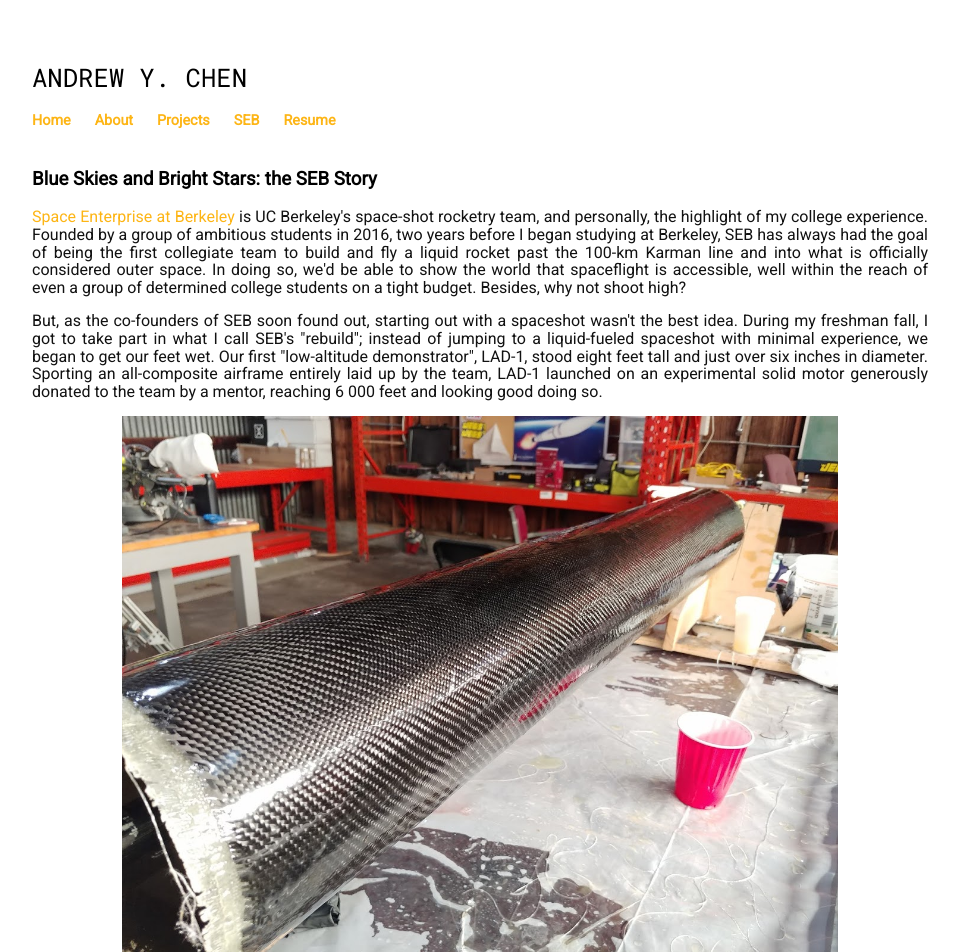
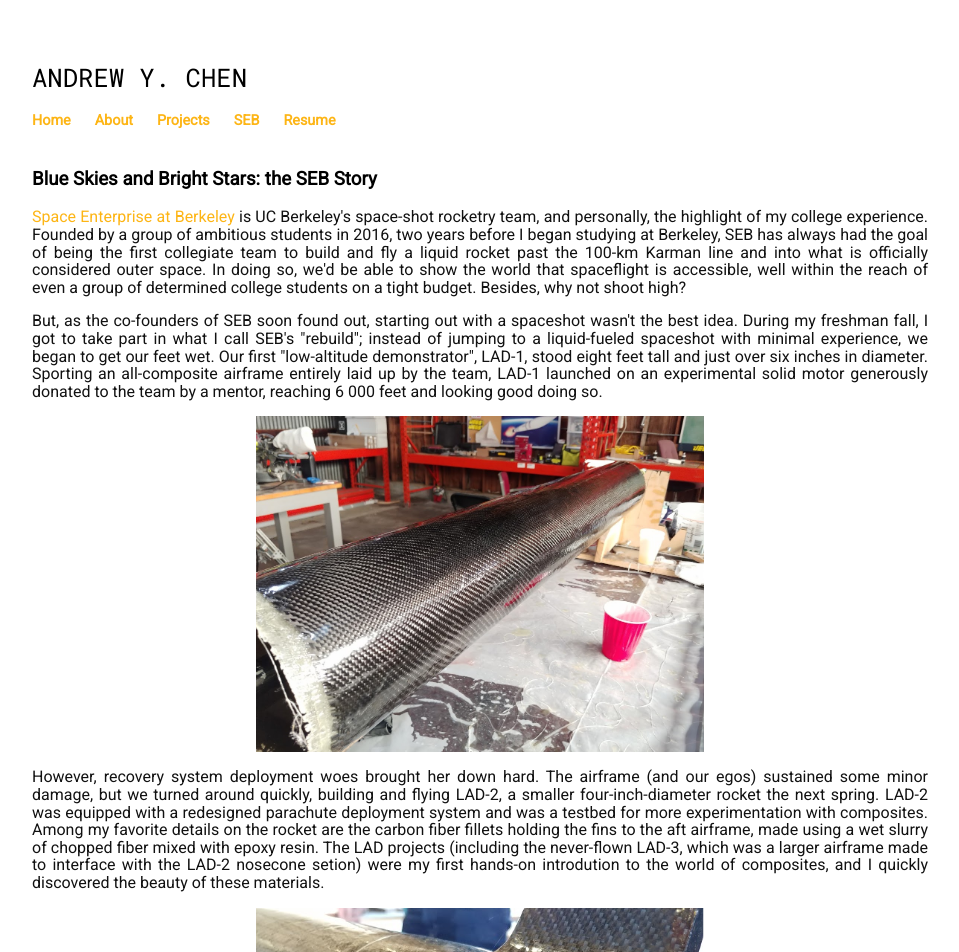
Before and after one commit to carbonheliumnitrogen/carbonheliumnitrogen.github.io, a Jekyll site: the page built from seb.html, in a window 1280 px wide. Shown: the top 952 px of the page, without its empty margins (160-1119 px from the left). Built offline with Jekyll 4.4.1, drawn with Linux system fonts in a browser that asks for light colours.

Commit message:
Update seb.html

```diff
--- a/seb.html
+++ b/seb.html
@@ -44,10 +44,10 @@ Space Enterprise at Berkeley
 
 	<p> But, as the co-founders of SEB soon found out, starting out with a spaceshot wasn't the best idea. During my freshman fall, I got to take part in what I call SEB's "rebuild"; instead of jumping to a liquid-fueled spaceshot with minimal experience, we began to get our feet wet. Our first "low-altitude demonstrator", LAD-1, stood eight feet tall and just over six inches in diameter. Sporting an all-composite airframe entirely laid up by the team, LAD-1 launched on an experimental solid motor generously donated to the team by a mentor, reaching 6 000 feet and looking good doing so. </p>
 
-    <img src="1.jpg" alt="On the layup mandrel" style="width:80%" class="center">
+    <img src="1.jpg" alt="On the layup mandrel" style="width:50%" class="center">
 	<p> However, recovery system deployment woes brought her down hard. The airframe (and our egos) sustained some minor damage, but we turned around quickly, building and flying LAD-2, a smaller four-inch-diameter rocket the next spring. LAD-2 was equipped with a redesigned parachute deployment system and was a testbed for more experimentation with composites. Among my favorite details on the rocket are the carbon fiber fillets holding the fins to the aft airframe, made using a wet slurry of chopped fiber mixed with epoxy resin. The LAD projects (including the never-flown LAD-3, which was a larger airframe made to interface with the LAD-2 nosecone setion) were my first hands-on introdution to the world of composites, and I quickly discovered the beauty of these materials.</p>
 
-    <img src="fillet.png" alt="LAD-2's fin fillets" style="width:80%" class="center">
+    <img src="fillet.png" alt="LAD-2's fin fillets" style="width:50%" class="center">
 
   <h3>LAD-4</h3>
   <p> As the team began to approach the design phase of our first liquid-fueled rocket, Eureka-1, we chose to build a fourth LAD airframe, LAD-4, that would be a testbed for the dual-deployment parachute system that the Eureka fleet would require. I volunteered to lead the project, and together we built and flew LAD-4 to a record-breaking height (11 193 ft) within the span of seven weeks - the fastest ground-up build time ever for SEB.</p>
```
